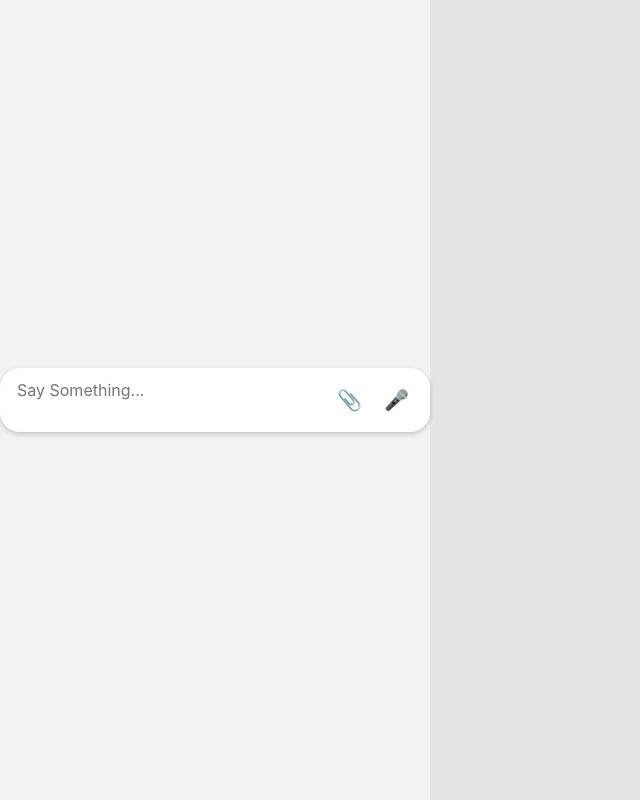
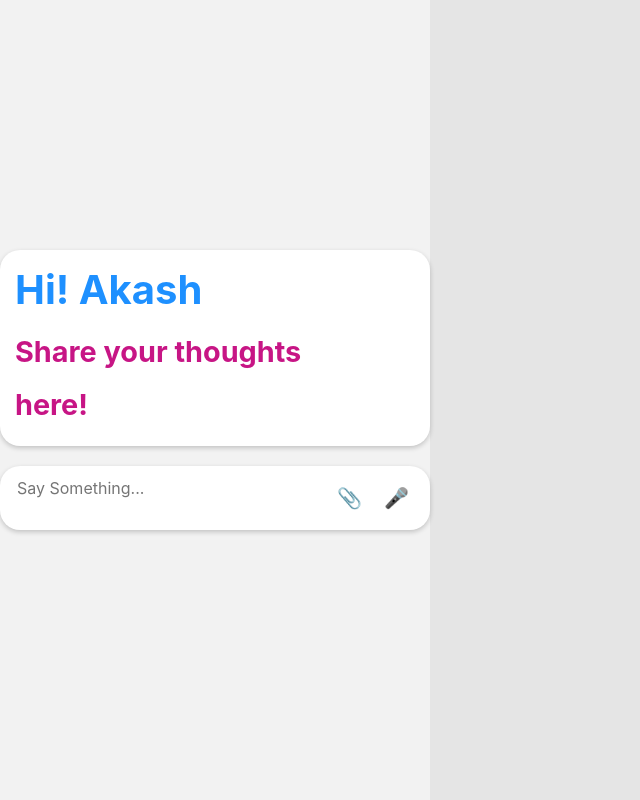
Before and after one commit to AbhisekSahu009/imagine__hack, a React (Vite) app: page / in a window 1280 px wide. Shown: the whole page, without its empty margins (0-640 px from the left). Built offline with nearby package versions, Linux system fonts and the light colour scheme.

Commit message:
sharethoughts created

```diff
--- a/src/App.css
+++ b/src/App.css
@@ -2,6 +2,7 @@
 
 .app-container {
   display: flex;
+  flex-direction: column;
   justify-content: center;
   align-items: center;
   height: 100vh;
@@ -17,6 +18,7 @@
   display: flex;
   align-items: center;
   transition: all 0.3s ease;
+  margin-bottom: 20px;
 }
 
 .input-container.focused {
--- a/src/App.jsx
+++ b/src/App.jsx
@@ -1,11 +1,12 @@
 // src/App.jsx
-import React from 'react';
+import ShareThoughts from './components/ShareThoughts';
 import SaySomething from './components/SaySomething';
 import './App.css';
 
 function App() {
     return (
         <div className="app-container">
+            <ShareThoughts />
             <SaySomething />
         </div>
     );
--- /dev/null
+++ b/src/components/ShareThoughts.jsx
@@ -0,0 +1,36 @@
+// src/components/ShareThoughts.jsx
+import { useState, useEffect } from 'react';
+import '../App.css';
+
+const ShareThoughts = () => {
+    const [text, setText] = useState('');
+    const fullText = 'here!';
+    const [isFocused, setIsFocused] = useState(false);
+
+    useEffect(() => {
+        let index = 0;
+        const interval = setInterval(() => {
+            setText(fullText.slice(0, index + 1));
+            index++;
+            if (index === fullText.length) clearInterval(interval);
+        }, 200);
+        return () => clearInterval(interval);
+    }, []);
+
+    return (
+        <div className={`input-container ${isFocused ? 'focused' : ''}`}>
+            <div>
+                <h1 style={{color: '#1E90FF'}}>Hi! Akash</h1>
+                <h2 style={{color: '#C71585'}}>
+                    Share your thoughts
+                </h2>
+                <h2 style={{color: '#C71585'}}>
+                     <span>{text}</span>
+                </h2>
+
+            </div>
+        </div>
+    );
+};
+
+export default ShareThoughts;
--- a/src/index.css
+++ b/src/index.css
@@ -22,3 +22,15 @@ textarea {
 button {
   cursor: pointer;
 }
+
+h1 {
+  margin: 0;
+  font-size: 2.5rem;
+  color: #1E90FF;
+}
+
+h2 {
+  margin: 10px 0;
+  font-size: 1.8rem;
+  color: #C71585;
+}
```
Also changed, not shown: src/components/share_thoughts.jsx (deleted).
